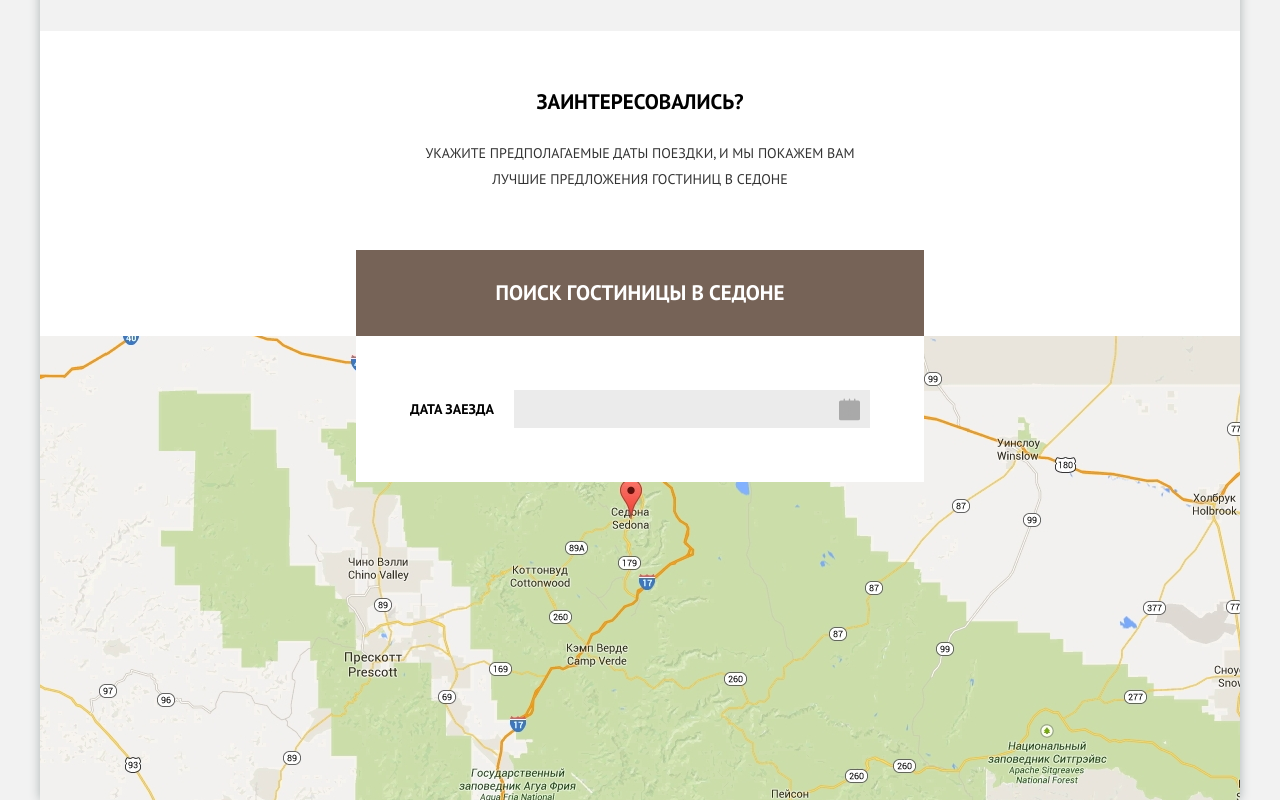
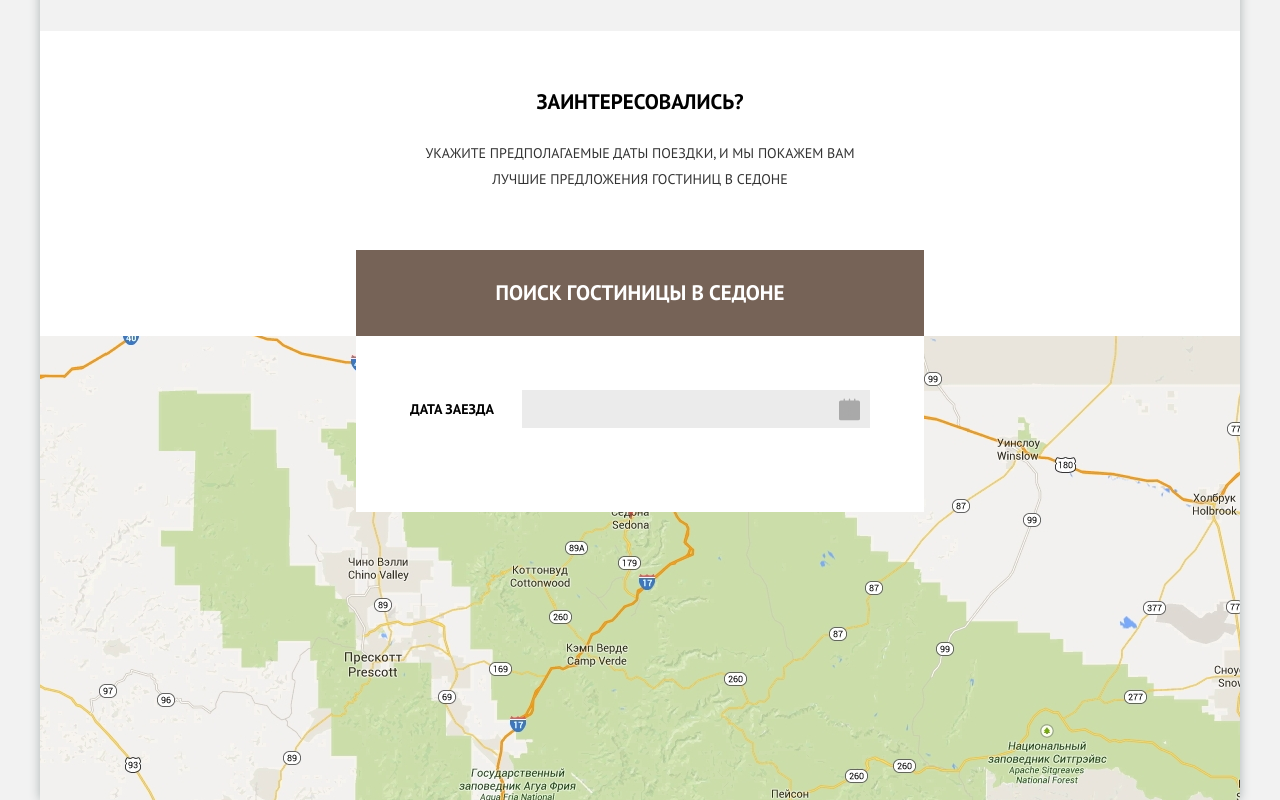
Before and after one commit to shock-dev/sedona, a Vue app: page / in a window 1280 px wide. Shown: the part 1977-2777 px from the top of the page. Built offline with nearby package versions, Linux system fonts and the light colour scheme.

Commit message:
improve appearance of inputs

```diff
--- a/src/scss/components/_search-form.scss
+++ b/src/scss/components/_search-form.scss
@@ -36,6 +36,7 @@ $form-header-height: 86px;
     align-items: center;
     font-weight: 700;
     position: relative;
+    margin-bottom: 30px;
 
     &:after {
       content: '';
@@ -51,7 +52,7 @@ $form-header-height: 86px;
   }
 
   &__text {
-    margin-right: 20px;
+    width: 112px;
   }
 
   &__input {
@@ -61,6 +62,7 @@ $form-header-height: 86px;
     border: 2px solid #EBEBEB;
     outline: none;
     padding: 0 36px 0 15px;
+    font-weight: 700;
 
     &:focus {
       background-color: $white;
```
